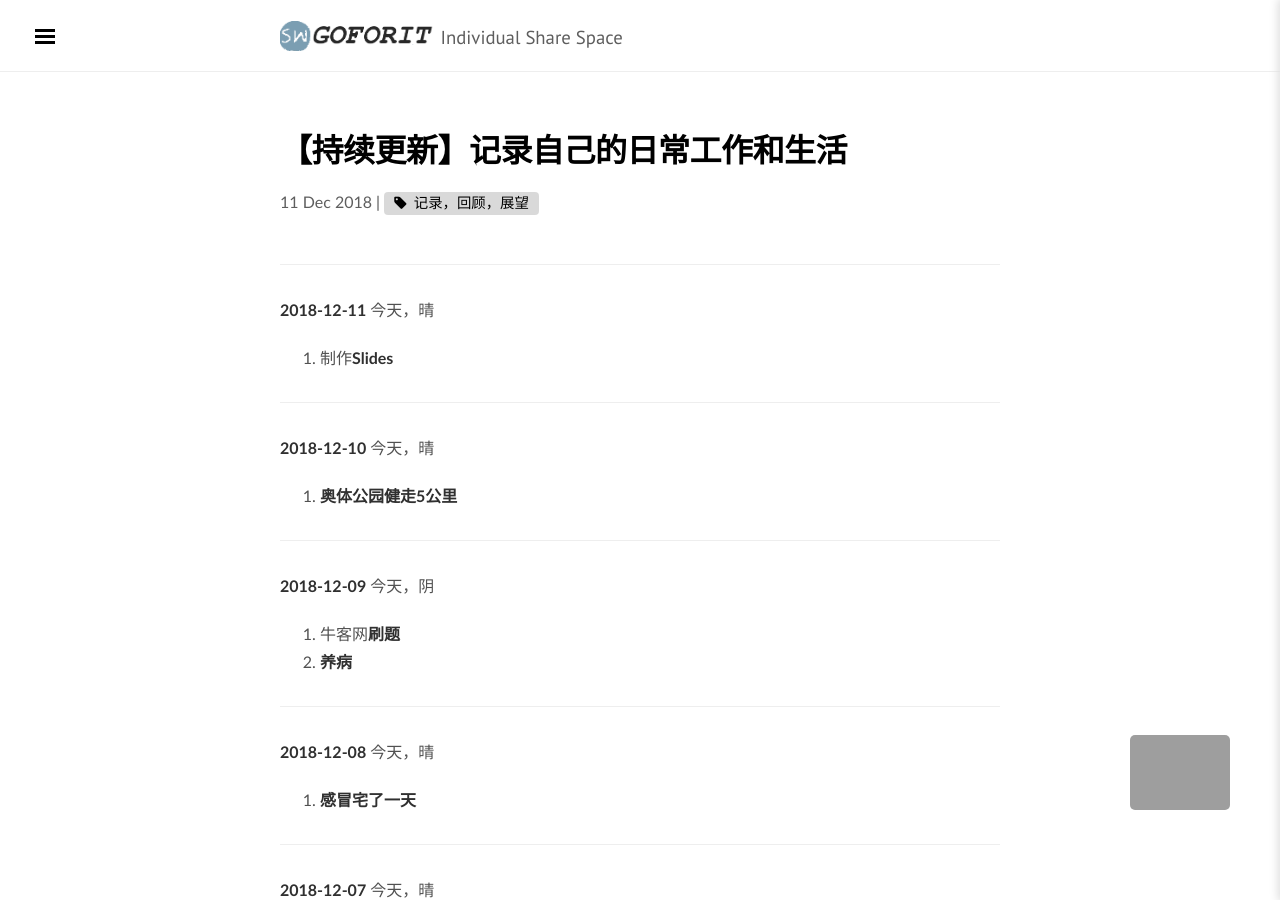
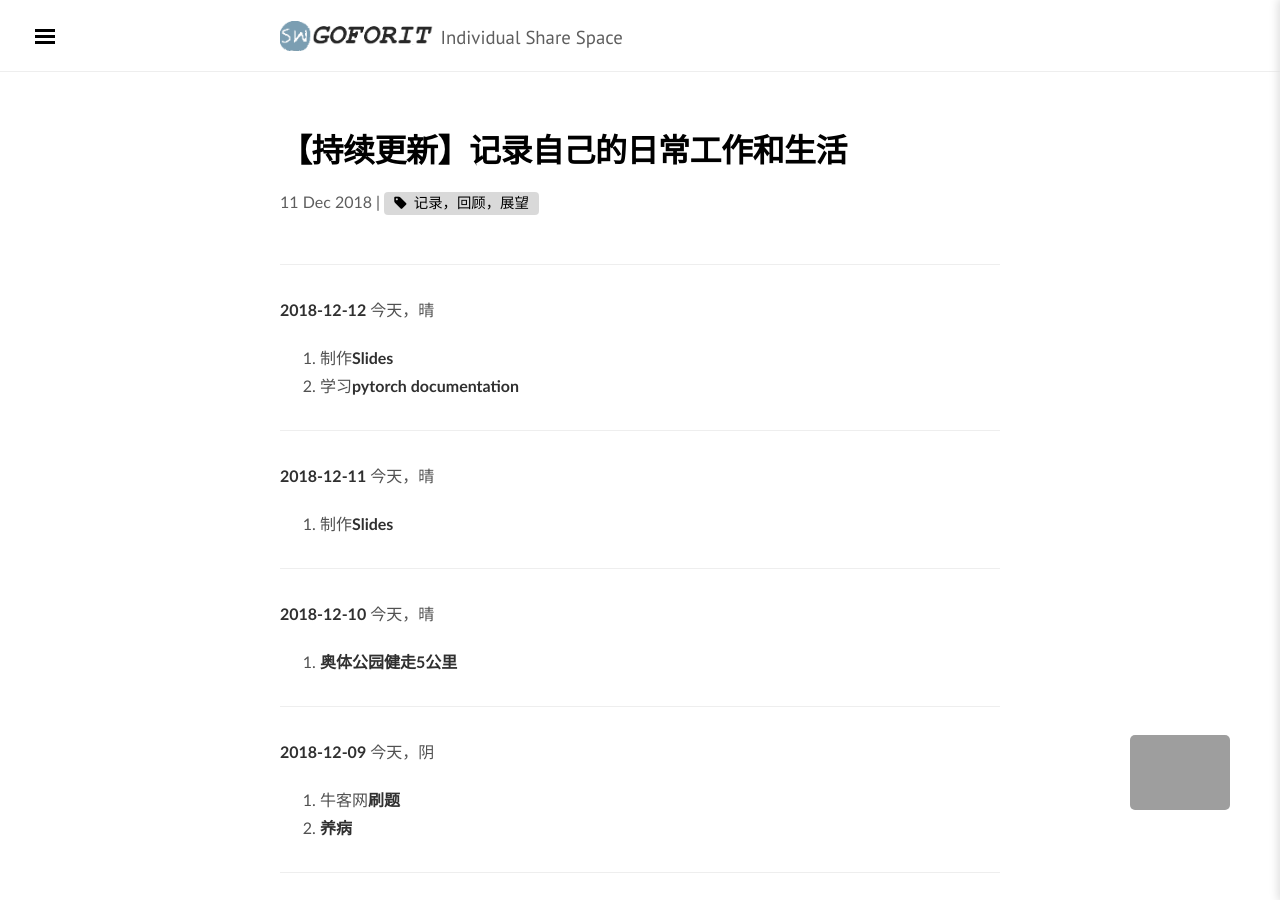
Before and after one commit to illust/illust.github.io, a Jekyll site: the page built from _posts/2018-12-11-works.md, in a window 1280 px wide and 900 px high. Built offline with Jekyll 4.4.1, drawn with Linux system fonts in a browser that asks for light colours; nearby versions of some CDN libraries; some web fonts are replaced; comment, search, counter and statistics services are not loaded.

Commit message:
add work

```diff
--- a/_posts/2018-12-11-works.md
+++ b/_posts/2018-12-11-works.md
@@ -5,6 +5,12 @@ categories: [dailyposts]
 excerpt: 回到写日记的年月里，fight！
 tags: [记录，回顾，展望]
 ---
+----------------------------
+**2018-12-12**
+今天，晴
+1.     制作**Slides**
+2.     学习**pytorch documentation**
+
 ----------------------------
 **2018-12-11**
 今天，晴
```
